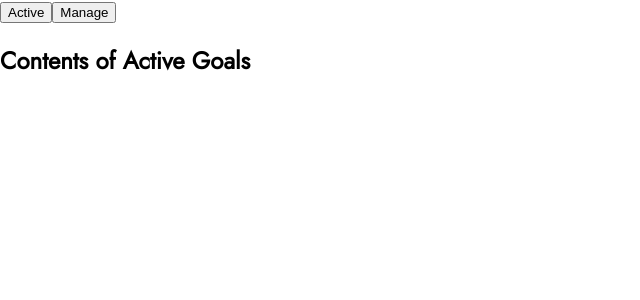
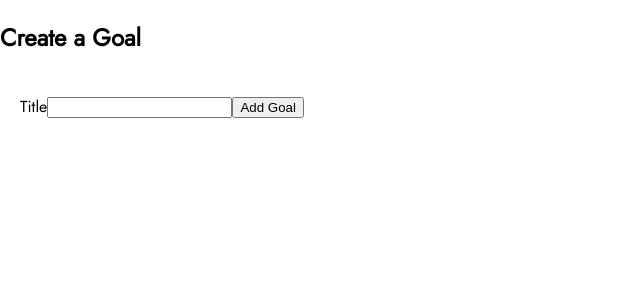
Before and after one commit to nzkks/vuejs-project, a Vue app: page / in a window 1280 px wide. Shown: the top 300 px of the page, without its empty margins (0-640 px from the left). Built offline with nearby package versions, Linux system fonts and the light colour scheme.

Commit message:
Add a simple form where if the input is invalid show the modal dialog

```diff
--- a/src/App.vue
+++ b/src/App.vue
@@ -3,18 +3,21 @@
   <!-- <users-wrapper /> -->
   <!-- <knowledge-topics /> -->
   <!-- <UserBadges /> -->
-  <DynamicComponents />
+  <!-- <DynamicComponents /> -->
+  <SampleForm />
 </template>
 
 <script>
-import DynamicComponents from './components/dynamicComponents/DynamicComponents.vue';
+// import DynamicComponents from './components/dynamicComponents/DynamicComponents.vue';
+import SampleForm from './components/teleport/SampleForm.vue';
 
 // import UserBadges from './components/userBadges/UserBadges.vue';
 
 export default {
   components: {
     // UserBadges
-    DynamicComponents,
+    // DynamicComponents,
+    SampleForm,
   },
   data() {
     return {};
--- /dev/null
+++ b/src/components/teleport/DialogModal.vue
@@ -0,0 +1,21 @@
+<template>
+  <dialog open>
+    <slot></slot>
+  </dialog>
+</template>
+
+<style>
+dialog {
+  margin: 0;
+  position: fixed;
+  top: 50%;
+  left: 50%;
+  transform: translate(-50%, -50%);
+  width: 100%;
+  max-width: 310px;
+  background-color: rgb(255, 186, 186);
+  border: none;
+  border-radius: 12px;
+  box-shadow: 0 2px 8px rgba(0, 0, 0, 0.26);
+}
+</style>
--- /dev/null
+++ b/src/components/teleport/SampleForm.vue
@@ -0,0 +1,41 @@
+<template>
+  <h2>Create a Goal</h2>
+
+  <div style="padding: 20px">
+    <label for="title">Title</label>
+    <input type="text" id="title" name="title" ref="goalInput" />
+    <button @click="setGoal">Add Goal</button>
+  </div>
+
+  <DialogModal v-if="isInputInvalid">
+    <h2>Input is invalid!</h2>
+    <p>Please enter at least few characters...</p>
+    <button @click="isInputInvalid = false">Close</button>
+  </DialogModal>
+</template>
+
+<script>
+import DialogModal from './DialogModal.vue';
+
+export default {
+  name: 'SampleForm',
+  components: { DialogModal },
+  data() {
+    return {
+      goal: '',
+      isInputInvalid: false,
+    };
+  },
+  methods: {
+    setGoal() {
+      const enteredGoal = this.$refs.goalInput.value;
+
+      if (enteredGoal === '') {
+        this.isInputInvalid = true;
+      } else {
+        this.goal = enteredGoal;
+      }
+    },
+  },
+};
+</script>
```
